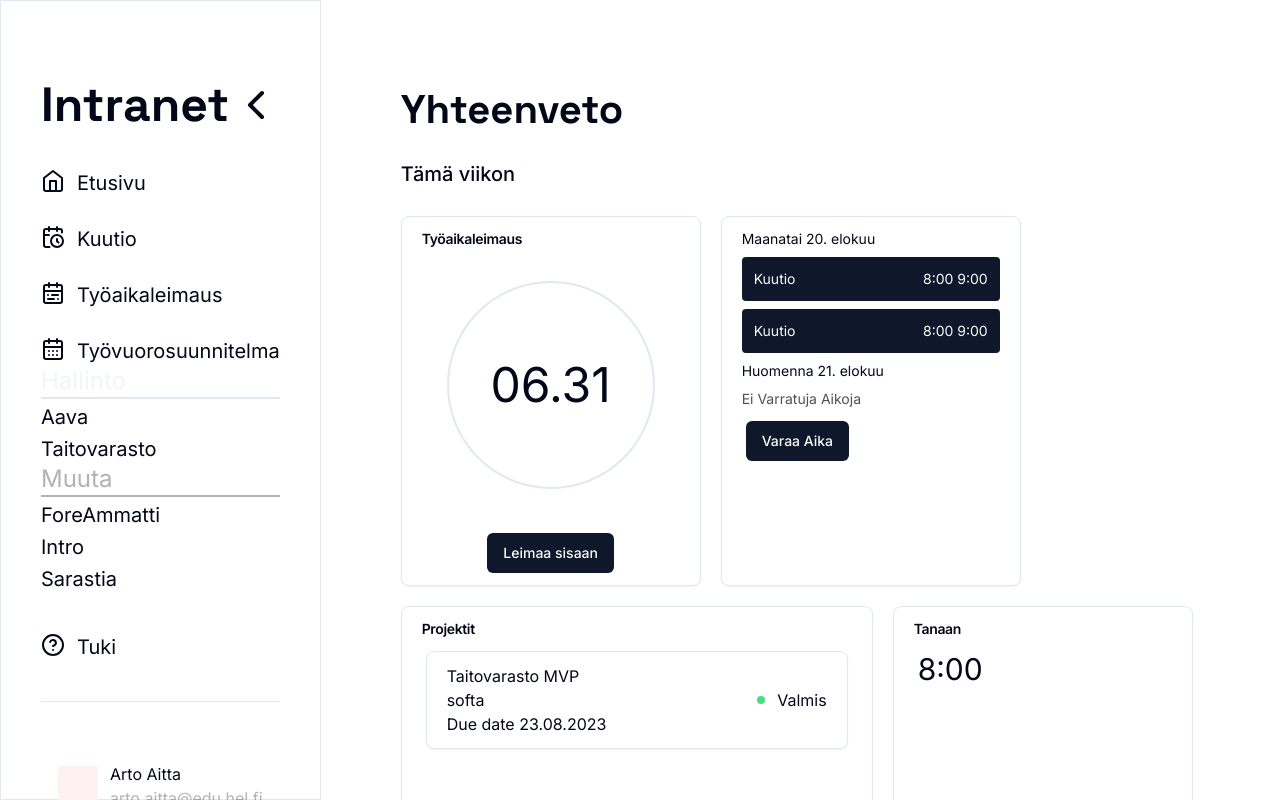
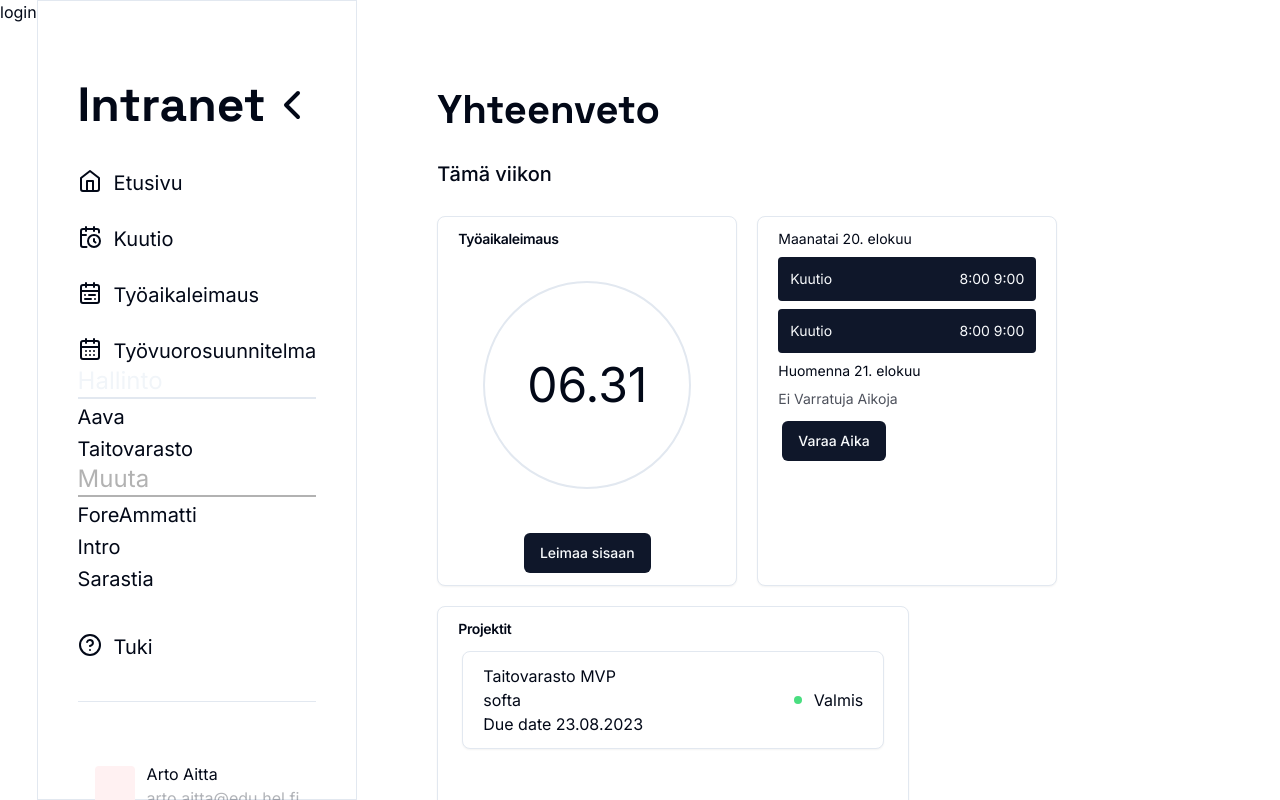
Before and after one commit to VirittamoHelsinki/intranet, a React (Vite) app in the folder client/: page / in a window 1280 px wide. Shown: the top 800 px of the page. Built offline with nearby package versions, Linux system fonts and the light colour scheme.

Commit message:
Fixed the Authorize component

```diff
--- a/client/src/App.tsx
+++ b/client/src/App.tsx
@@ -35,7 +35,7 @@ import { Popover, PopoverContent, PopoverTrigger } from "./components/ui/popover
 import { cn } from "./lib/utils";
 import { format } from 'date-fns';
 
-import Authorize from './components/renderless/Authorize';
+import Authorize from './components/logical/Authorize';
 
 const data = [
     {
--- a/client/src/components/renderless/Authorize.ts
+++ b/client/src/components/logical/Authorize.tsx
@@ -26,7 +26,7 @@ const Authorize = () => {
     const getAuthorization = async () => {
         try {
 
-        // Exchange the service key for a token.
+        // Exchange the service_key for a token.
         const token = await authorizeApi.getToken(service_key)
 
         // Save the token as a cookie.
@@ -67,10 +67,9 @@ const Authorize = () => {
     }
 
 
-    // if (user) return (<a onClick={logout}>logout</a>)
+    if (user) return <a onClick={logout}>logout</a>
 
-    // return (<a href={usersUrl}>login</a>)
-    return null
+    return <a href={usersUrl}>login</a>
 }
 
 export default Authorize
```
